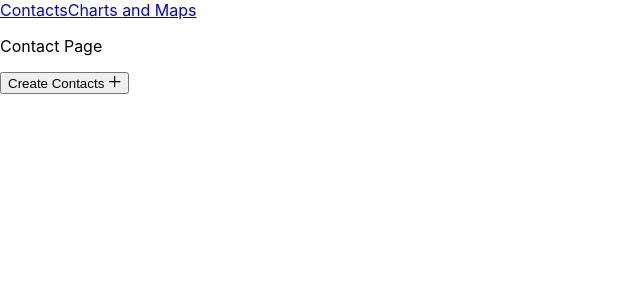
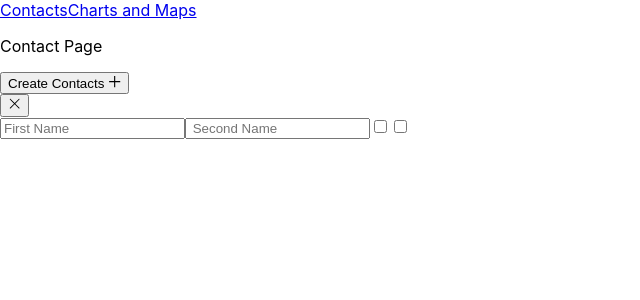
Before and after one commit to jyotirmoy-sinhababu/crud-graph-app, a React (Create React App) app: page /contact in a window 1280 px wide. Both pictures are taken after a click on the button "Create Contacts". Shown: the top 300 px of the page, without its empty margins (0-640 px from the left). Built offline with nearby package versions, Linux system fonts and the light colour scheme.

Commit message:
closeModal func added

```diff
--- a/src/components/contactComp/ContactComp.tsx
+++ b/src/components/contactComp/ContactComp.tsx
@@ -8,9 +8,19 @@ const ContactComp = () => {
   const [isOpen, setIsOpen] = useState<boolean>(false);
 
   const handleModal = () => {
-    isOpen ? setIsOpen(!isOpen) : setIsOpen(isOpen);
+    if (!isOpen) {
+      setIsOpen(true);
+    }
   };
+
   console.log(isOpen);
+
+  const closeModal = () => {
+    if (isOpen) {
+      setIsOpen(false);
+    }
+  };
+
   return (
     <div>
       <div>
@@ -23,7 +33,7 @@ const ContactComp = () => {
       </div>
       <div>
         <Modal isOpen={isOpen}>
-          <CreateContactForm />
+          <CreateContactForm closeModal={closeModal} />
         </Modal>
       </div>
     </div>
--- a/src/components/formComp/CreateContactForm.tsx
+++ b/src/components/formComp/CreateContactForm.tsx
@@ -1,6 +1,15 @@
-const CreateContactForm = () => {
+import { RxCross1 } from 'react-icons/rx';
+
+interface ModalProps {
+  closeModal: any;
+}
+
+const CreateContactForm: React.FC<ModalProps> = ({ closeModal }) => {
   return (
     <div>
+      <button type='button' onClick={closeModal}>
+        <RxCross1 />{' '}
+      </button>
       <form>
         <input type='text' required placeholder='First Name' />
         <input type='text' required placeholder=' Second Name' />
```
